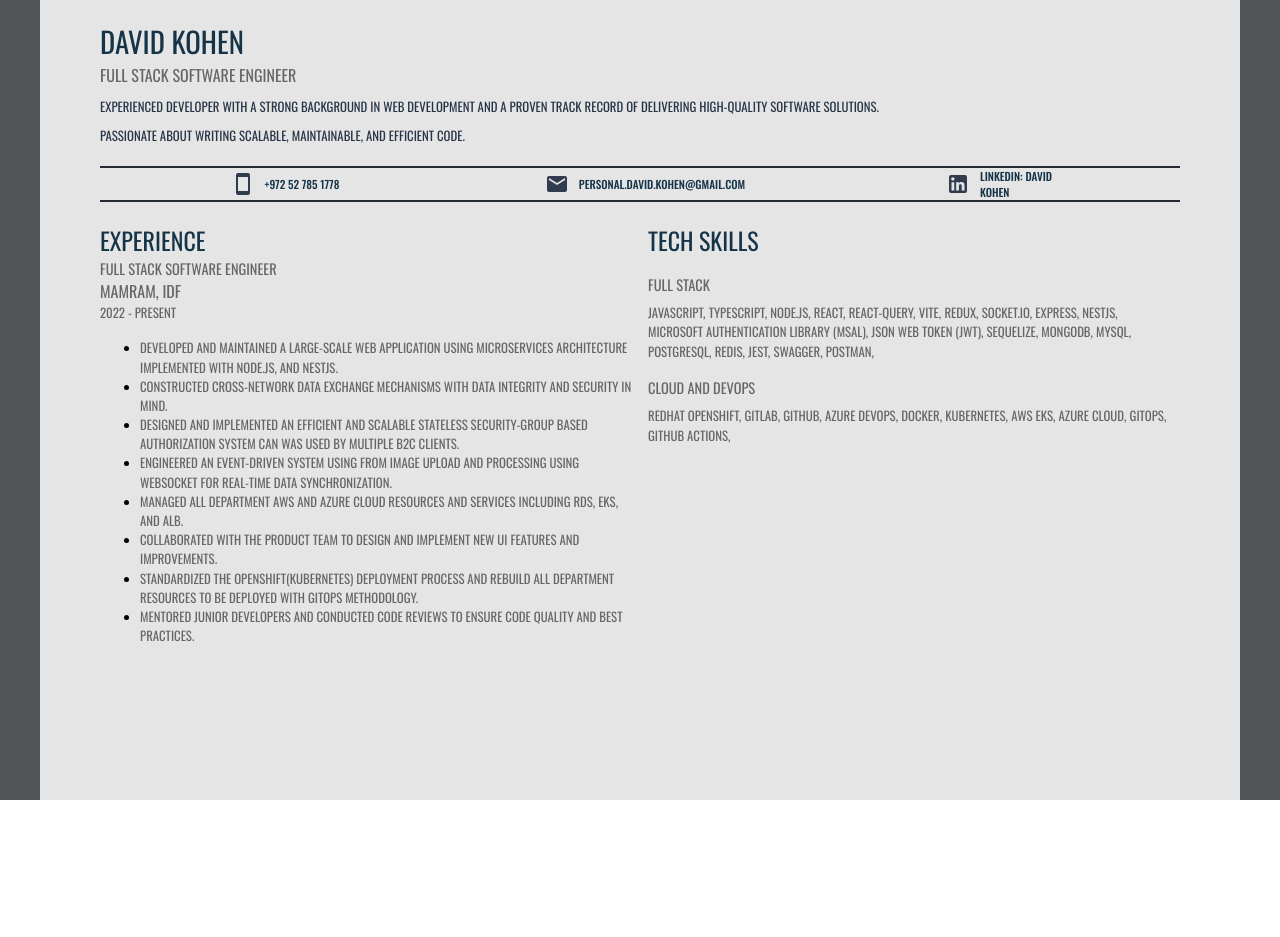
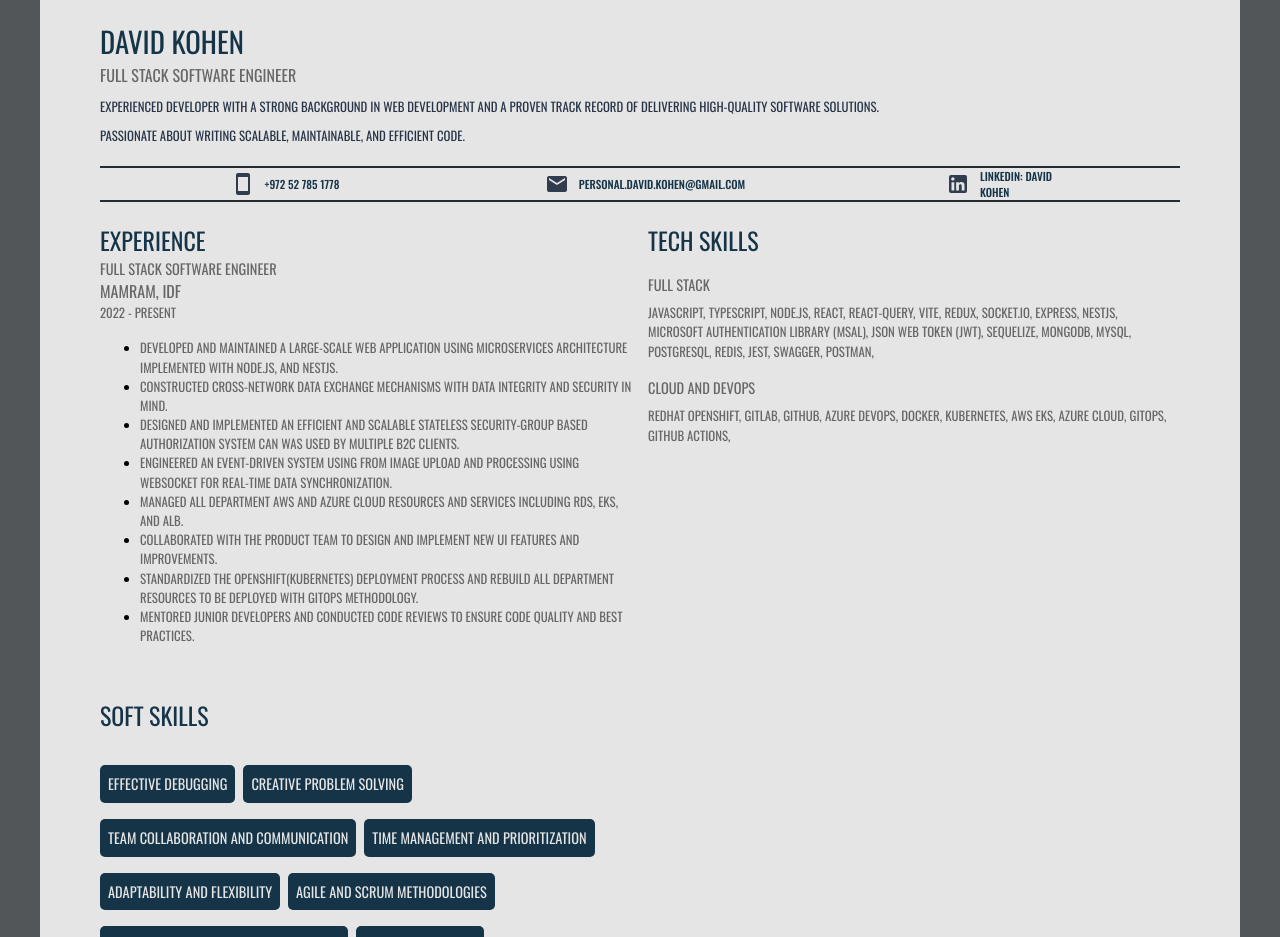
Before and after one commit to Personal-David-Kohen/Resume, a React (Vite) app: page / in a window 1280 px wide. Shown: the top 937 px of the page. Before the commit the page ends 800 px from the top, so only its background shows below. Built offline with nearby package versions, Linux system fonts and the light colour scheme.

Commit message:
Soft skills

```diff
--- /dev/null
+++ b/src/components/SoftSkillsSections/SoftSkillsSections.style.ts
@@ -0,0 +1,33 @@
+import { createStyles } from "src/styles/create-styles";
+import { theme } from "src/styles/theme";
+
+export const useStyles = () =>
+  createStyles({
+    container: {
+      width: "100%",
+      marginTop: "20px",
+    },
+    title: {
+      fontSize: "1.5rem",
+      fontWeight: 400,
+    },
+    itemsContainer: {
+      marginTop: "1rem",
+      display: "flex",
+      flexDirection: "row",
+      flexWrap: "wrap",
+    },
+    itemContainer: {
+      marginTop: "1rem",
+      display: "flex",
+      borderRadius: "5px",
+      padding: "0.5rem",
+      marginRight: "0.5rem",
+      backgroundColor: theme.palette.button.main,
+    },
+    item: {
+      fontSize: "0.9rem",
+      fontWeight: 400,
+      color: theme.palette.paper.main,
+    },
+  });
--- /dev/null
+++ b/src/components/SoftSkillsSections/SoftSkillsSections.tsx
@@ -0,0 +1,26 @@
+import { Typography } from "@mui/material";
+import { UI_LABELS } from "src/constants/labels.const";
+import { useStyles } from "./SoftSkillsSections.style";
+import { RESUME_TEMPLATE } from "src/constants/template.const";
+
+const SoftSkillsSections = () => {
+  const styles = useStyles();
+
+  return (
+    <div style={styles.container}>
+      <Typography sx={styles.title}>{UI_LABELS.TITLES.SOFT_SKILLS}</Typography>
+
+      <div style={styles.itemsContainer}>
+        {RESUME_TEMPLATE.SOFT_SKILLS.map((skill, index) => (
+          <div key={index} style={styles.itemContainer}>
+            <Typography key={index} sx={styles.item}>
+              {skill}
+            </Typography>
+          </div>
+        ))}
+      </div>
+    </div>
+  );
+};
+
+export default SoftSkillsSections;
--- a/src/constants/labels.const.ts
+++ b/src/constants/labels.const.ts
@@ -2,6 +2,7 @@ export const UI_LABELS = {
   TITLES: {
     EXPERIENCE: "Experience",
     TECH_SKILLS: "Tech Skills",
+    SOFT_SKILLS: "Soft Skills",
     AWARDS: "Awards",
   },
 };
--- a/src/constants/template.const.ts
+++ b/src/constants/template.const.ts
@@ -78,6 +78,16 @@ export const RESUME_TEMPLATE = {
       ],
     },
   ],
+  SOFT_SKILLS: [
+    "Effective Debugging",
+    "Creative Problem Solving",
+    "Team Collaboration and Communication",
+    "Time Management and Prioritization",
+    "Adaptability and Flexibility",
+    "Agile and Scrum Methodologies",
+    "Continuous Learning and Improvement",
+    "Attention to Detail",
+  ],
 };
 
 export const RESUME_TEMPLATE_WRAPPER = {
--- a/src/pages/Main/Main.style.ts
+++ b/src/pages/Main/Main.style.ts
@@ -6,10 +6,12 @@ export const useStyles = () =>
     container: {
       display: "flex",
       flexDirection: "column",
-      width: "100vw",
-      height: "100vh",
+      maxWidth: "100vw",
+      width: "100%",
+      minHeight: "100vh",
       overflow: "hidden",
       alignItems: "center",
+      overflowX: "hidden",
       backgroundColor: theme.palette.background.main,
     },
     content: {
--- a/src/pages/Main/Main.tsx
+++ b/src/pages/Main/Main.tsx
@@ -3,6 +3,7 @@ import { useStyles } from "./Main.style";
 import Header from "src/components/Header/Header";
 import ExperienceSection from "src/components/ExperienceSection/ExperienceSection";
 import TechSkillsSection from "src/components/TechSkillsSection/TechSkillsSection";
+import SoftSkillsSections from "src/components/SoftSkillsSections/SoftSkillsSections";
 
 const Main = () => {
   const styles = useStyles();
@@ -21,6 +22,10 @@ const Main = () => {
             <Grid item xs={12} md={6}>
               <TechSkillsSection />
             </Grid>
+
+            <Grid item xs={12} md={6}>
+              <SoftSkillsSections />
+            </Grid>
           </Grid>
         </div>
       </div>
--- a/src/styles/theme.ts
+++ b/src/styles/theme.ts
@@ -20,6 +20,9 @@ export const theme = {
     paper: {
       main: "#E5E5E5",
     },
+    button: {
+      main: "#153448",
+    },
   },
   typography: {
     font: "Oswald",
```
